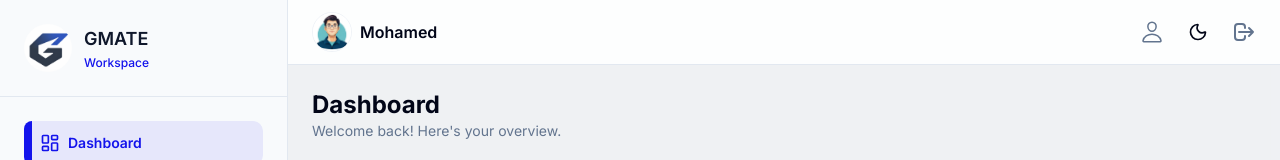
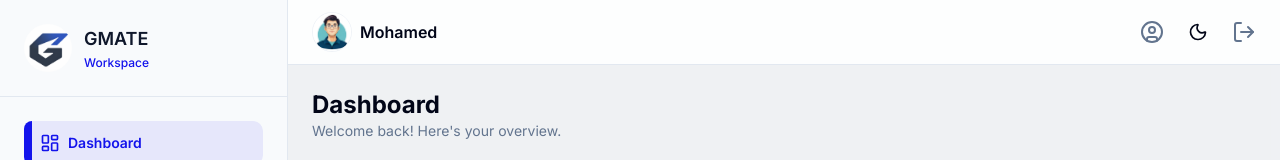
Before and after one commit to MohamedATeama/Gmate-Frontend, a React (Vite) app: page /dashboard in a window 1280 px wide. Shown: the top 160 px of the page. Built offline with nearby package versions, Linux system fonts and the light colour scheme.

Commit message:
fix: standardized icons to lucide-react and resolved dashboard build errors

```diff
--- a/src/App.tsx
+++ b/src/App.tsx
@@ -1,7 +1,5 @@
 import { BrowserRouter, Route, Routes } from "react-router-dom";
-import MainTaskDashboard from "./pages/MainTaskDashboard";
 import MainLayout from "./Layouts/MainLayout";
-import TaskDetails from "./pages/TaskDetails";
 import Home from "./pages/Home";
 import About from "./pages/About";
 import Contact from "./pages/Contact";
--- a/src/components/HeadView.tsx
+++ b/src/components/HeadView.tsx
@@ -1,6 +1,5 @@
-import { IoPersonOutline } from "react-icons/io5";
 import ThemeToggle from "./ThemeToggle";
-import { HiOutlineLogout } from "react-icons/hi";
+import { CircleUser, LogOut } from "lucide-react";
 
 export default function HeadView() {
   return (
@@ -18,13 +17,13 @@ export default function HeadView() {
         </div>
         <ul className="flex items-center gap-3 sm:gap-4">
           <li>
-            <IoPersonOutline className="text-muted-foreground hover:text-foreground size-5 cursor-pointer transition-colors sm:size-6" />
+            <CircleUser className="text-muted-foreground hover:text-foreground size-5 cursor-pointer transition-colors sm:size-6" />
           </li>
           <li>
             <ThemeToggle />
           </li>
           <li>
-            <HiOutlineLogout className="text-muted-foreground hover:text-foreground size-5 cursor-pointer transition-colors sm:size-6" />
+            <LogOut className="text-muted-foreground hover:text-foreground size-5 cursor-pointer transition-colors sm:size-6" />
           </li>
         </ul>
       </div>
--- a/src/pages/MainTaskDashboard.tsx
+++ b/src/pages/MainTaskDashboard.tsx
@@ -1,5 +1,5 @@
 import { Button } from "@/components/ui/button";
-import { CiSearch } from "react-icons/ci";
+import { Search } from "lucide-react";
 import TaskCard from "@/components/TaskCard";
 import { tasks } from "@/data/tasks";
 import Empty from "@/components/Empty";
@@ -21,7 +21,7 @@ function MainTaskDashboard() {
 
         <div className="border-border bg-background relative w-full rounded-lg border p-1 shadow-sm backdrop-blur-sm sm:max-w-md">
           <span className="pointer-events-none absolute inset-y-0 left-3 flex items-center sm:left-4">
-            <CiSearch className="h-4 w-4 sm:h-6 sm:w-6" />
+            <Search className="h-4 w-4 sm:h-6 sm:w-6" />
           </span>
           <input
             type="search"
```
Also changed, not shown: 1 other file (tests, documents, lock files or other folders).
